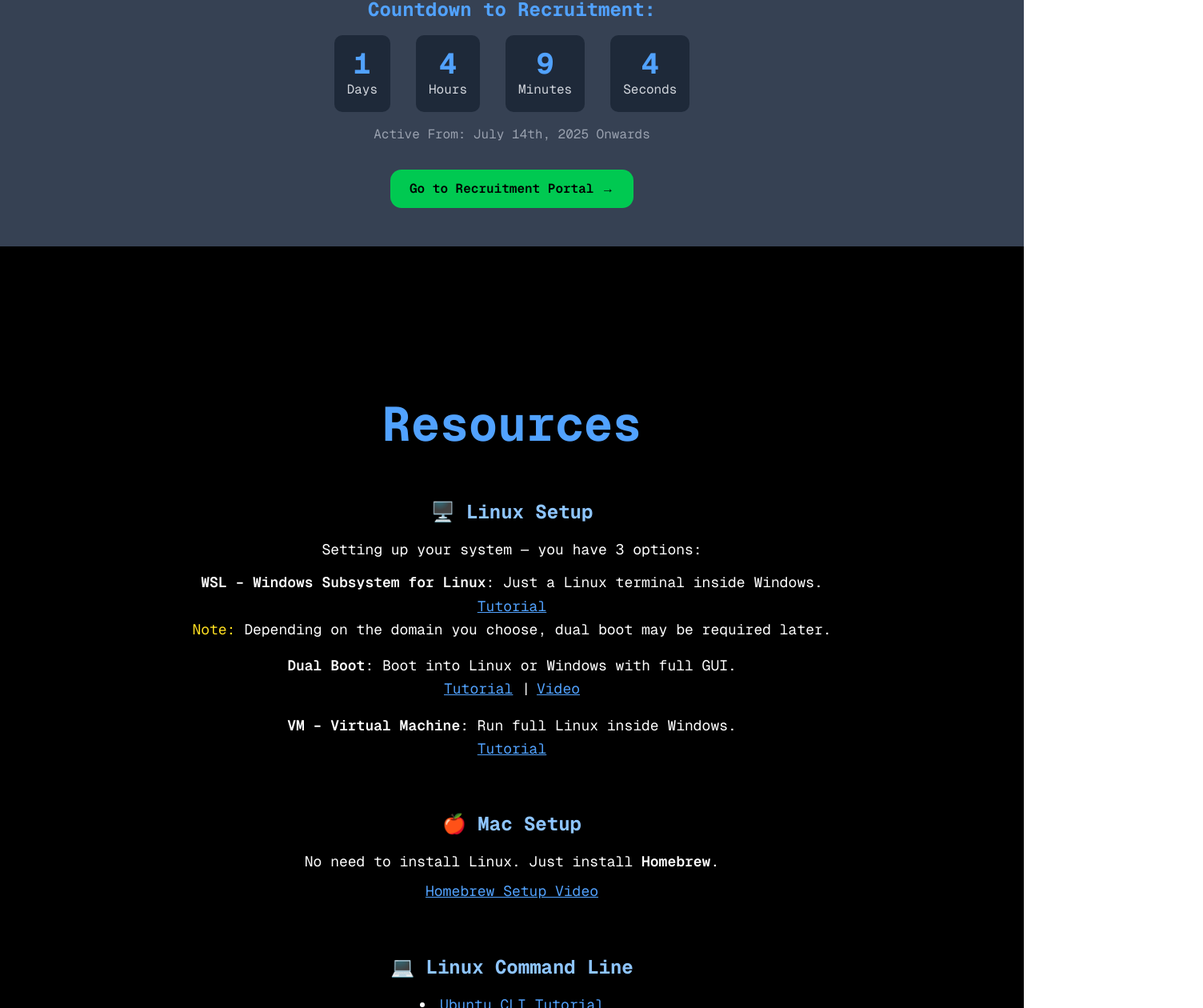
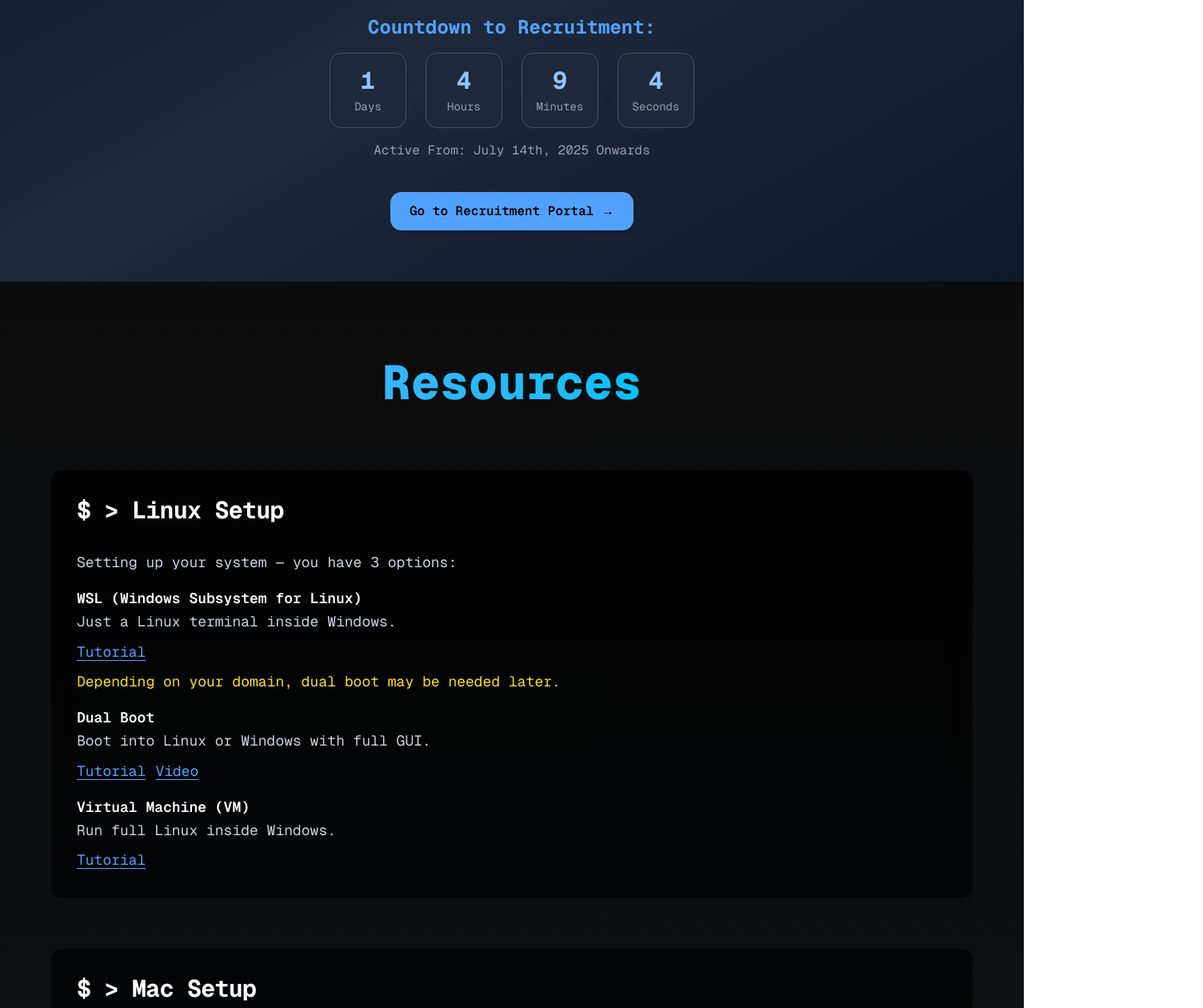
Before and after one commit to h3ri0s/bi0s_ctf_recruitment_25, a Next.js app: page / in a window 1280 px wide. Shown: the part 1404-2664 px from the top of the page at 80% size, 1504 px wide, since content can reach past the window. Built offline with nearby package versions, Linux system fonts and the light colour scheme.

Commit message:
feat-added_hover_gradient

```diff
--- a/app/page.js
+++ b/app/page.js
@@ -51,73 +51,75 @@ export default function HomePage() {
       </div>
 
       {/* Countdown Section */}
-      <section className="bg-gray-700 text-center py-12">
-        <h2 className="text-3xl md:text-5xl font-bold text-gray-500 mb-4" id="ctfdetail">
+      <section
+  className="relative bg-gradient-to-br from-[#0f172a] via-[#1e293b] to-[#0f172a] py-16 px-6 text-white text-center"
+  id="ctfdetail"
+>
+  <div className="max-w-5xl mx-auto">
+    <h2 className="text-3xl md:text-5xl font-extrabold text-transparent bg-clip-text bg-gradient-to-r from-blue-400 to-cyan-300 mb-6">
       Prove Yourself And Grab a Spot Among the Elite
     </h2>
 
-        <p className="text-base md:text-lg text-gray-300 max-w-3xl mx-auto mb-6">
+    <p className="text-base md:text-lg text-slate-300 max-w-3xl mx-auto mb-6 leading-relaxed">
       All you need to do is prove yourself. Take on the challenges and conquer them all to show us your mettle, and claim your spot among the elite!
     </p>
 
-        <p className="text-sm md:text-base text-red-400 max-w-3xl mx-auto">
-          <strong>NOTE:</strong> This Recruitment drive is only for upcoming freshers in the Amritapuri campus ('25-'29 batch). We are <u>not</u> recruiting Second years (Sem 3) or Third Years (Sem 5) students.
+    <p className="text-sm md:text-base text-red-400 max-w-3xl mx-auto leading-snug">
+      <strong>NOTE:</strong> This Recruitment drive is only for upcoming freshers in the Amritapuri campus (’25–’29 batch). We are <u>not</u> recruiting Second years (Sem 3) or Third Years (Sem 5) students.
     </p>
 
     {isActive ? (
-          <div className="text-center mt-10">
-            <h1 className="text-2xl md:text-4xl font-bold text-green-400 mb-2">
+      <div className="mt-10">
+        <h3 className="text-2xl md:text-4xl font-bold text-green-400 mb-2 animate-pulse">
           🎉 RECRUITMENT IS NOW ACTIVE! 🎉
-            </h1>
+        </h3>
         <p className="text-lg md:text-xl text-green-300">
           Active From: July 14th, 2025 Onwards
         </p>
       </div>
     ) : (
-          <div className="text-center mt-10">
-            <h1 className="text-xl md:text-2xl font-bold text-blue-400 mb-4">
+      <div className="mt-10">
+        <h3 className="text-xl md:text-2xl font-bold text-blue-400 mb-4">
           Countdown to Recruitment:
-            </h1>
-            <div className="flex justify-center items-center space-x-4 md:space-x-8">
-              {["Days", "Hours", "Minutes", "Seconds"].map((label, index) => {
-                const value = [timeLeft.days, timeLeft.hours, timeLeft.minutes, timeLeft.seconds][index];
+        </h3>
+        <div className="flex justify-center items-center flex-wrap gap-4 md:gap-6">
+          {["Days", "Hours", "Minutes", "Seconds"].map((label, i) => {
+            const value = [timeLeft.days, timeLeft.hours, timeLeft.minutes, timeLeft.seconds][i];
             return (
-                  <div key={label} className="bg-gray-800 p-4 rounded-lg">
-                    <div className="text-2xl md:text-4xl font-bold text-blue-400">{value}</div>
-                    <div className="text-sm md:text-base text-gray-300">{label}</div>
+              <div
+                key={label}
+                className="w-20 sm:w-24 bg-[#1e293b] border border-slate-600 p-4 rounded-xl shadow-inner backdrop-blur-md"
+              >
+                <div className="text-2xl sm:text-3xl font-bold text-blue-300">{value}</div>
+                <div className="text-xs sm:text-sm text-slate-400 mt-1">{label}</div>
               </div>
             );
           })}
         </div>
-            <p className="text-sm md:text-base text-gray-400 mt-4">
+        <p className="text-sm md:text-base text-slate-400 mt-4">
           Active From: July 14th, 2025 Onwards
         </p>
       </div>
     )}
 
-        {/* Recruitment Portal Link */}
-        <div className="mt-8">
+    <div className="mt-10">
       <a
         href="https://recruitment.bi0s.in/login"
-            className="inline-block bg-green-500 hover:bg-green-600 text-black font-semibold px-6 py-3 rounded-xl transition"
+        className="inline-block px-6 py-3 rounded-xl bg-blue-400 text-black font-semibold shadow-md hover:scale-105 transition-transform duration-300"
       >
         Go to Recruitment Portal →
       </a>
     </div>
+  </div>
 </section>
 
+
       {/* Resources Section */}
-      <section className="text-center py-24 px-6">
-        <div className="mb-8">
+        <div>
+
           <ResourcesSection />
         </div>
-        <a
-          href="https://wiki.bi0s.in/"
-          className="bg-blue-500 hover:bg-blue-600 text-black font-semibold px-6 py-3 rounded-xl transition"
-        >
-          For More Information →
-        </a>
-      </section>
+
 
       {/* About Section */}
       <AboutSection />
--- a/components/ResourcesSection.jsx
+++ b/components/ResourcesSection.jsx
@@ -1,107 +1,221 @@
 "use client";
-
-import React from "react";
+import React, { useState } from "react";
 
 export const ResourcesSection = () => {
+  const [bgClass, setBgClass] = useState(
+    "from-[#0f0f0f]/80 via-[#10141c]/80 to-[#0f0f0f]/80"
+  );
+
+  const handleEnter = (gradient) => () => setBgClass(gradient);
+  const handleLeave = () =>
+    setBgClass("from-[#0f0f0f]/80 via-[#10141c]/80 to-[#0f0f0f]/80");
+
   return (
-    <section className="py-24 px-6 bg-black text-white">
-      <h2 className="text-4xl md:text-6xl font-bold text-blue-400 text-center mb-16">
+    <section
+      className={`transition-colors duration-500 bg-gradient-to-b ${bgClass} text-white py-24 px-6 w-full`}
+    >
+      <h2 className="text-center text-5xl md:text-6xl font-extrabold mb-20 bg-gradient-to-r from-blue-400 to-cyan-400 text-transparent bg-clip-text">
         Resources
       </h2>
 
-      <div className="w-full max-w-6xl mx-auto space-y-16 text-lg leading-relaxed">
-        {/* Linux Setup */}
-        <div>
-          <h3 className="text-2xl font-bold text-blue-300 mb-4">🖥️ Linux Setup</h3>
-          <p className="mb-3">Setting up your system — you have 3 options:</p>
+      <div className="w-full max-w-6xl mx-auto grid gap-16 text-base md:text-lg leading-relaxed">
+
+        <ResourceBlock
+          title="$ > Linux Setup"
+          onEnter={handleEnter("from-blue-900/60 via-blue-800/60 to-slate-900/60")}
+          onLeave={handleLeave}
+          hoverTitleColor="text-blue-300"
+        >
+          <p className="text-slate-300 mb-4">Setting up your system — you have 3 options:</p>
           <ul className="space-y-4">
-            <li>
-              <span className="font-semibold text-white">WSL – Windows Subsystem for Linux</span>: Just a Linux terminal inside Windows.
-              <br />
-              <a href="https://www.howtogeek.com/744328/how-to-install-the-windows-subsystem-for-linux-on-windows-11/" className="text-blue-400 underline">Tutorial</a>
-              <br />
-              <span className="text-yellow-300">Note:</span> Depending on the domain you choose, dual boot may be required later.
-            </li>
-            <li>
-              <span className="font-semibold text-white">Dual Boot</span>: Boot into Linux or Windows with full GUI.
-              <br />
-              <a href="https://opensource.com/article/18/5/dual-boot-linux" className="text-blue-400 underline">Tutorial</a> |
-              <a href="https://www.youtube.com/watch?v=mXyN1aJYefc" className="text-blue-400 underline ml-2">Video</a>
-            </li>
-            <li>
-              <span className="font-semibold text-white">VM – Virtual Machine</span>: Run full Linux inside Windows.
-              <br />
-              <a href="https://www.codecademy.com/article/installing-linux-using-a-vm" className="text-blue-400 underline">Tutorial</a>
-            </li>
+            <ListItem
+              title="WSL (Windows Subsystem for Linux)"
+              description="Just a Linux terminal inside Windows."
+              links={[{ label: "Tutorial", href: "https://www.howtogeek.com/744328/how-to-install-the-windows-subsystem-for-linux-on-windows-11/" }]}
+              note="Depending on your domain, dual boot may be needed later."
+            />
+            <ListItem
+              title="Dual Boot"
+              description="Boot into Linux or Windows with full GUI."
+              links={[
+                { label: "Tutorial", href: "https://opensource.com/article/18/5/dual-boot-linux" },
+                { label: "Video", href: "https://www.youtube.com/watch?v=mXyN1aJYefc" },
+              ]}
+            />
+            <ListItem
+              title="Virtual Machine (VM)"
+              description="Run full Linux inside Windows."
+              links={[{ label: "Tutorial", href: "https://www.codecademy.com/article/installing-linux-using-a-vm" }]}
+            />
           </ul>
-        </div>
+        </ResourceBlock>
 
-        {/* Mac Setup */}
-        <div>
-          <h3 className="text-2xl font-bold text-blue-300 mb-4">🍎 Mac Setup</h3>
-          <p className="mb-2">
-            No need to install Linux. Just install <span className="font-semibold text-white">Homebrew</span>.
+
+        <ResourceBlock
+          title="$ > Mac Setup"
+          onEnter={handleEnter("from-pink-900/60 via-fuchsia-800/60 to-slate-900/60")}
+          onLeave={handleLeave}
+          hoverTitleColor="text-pink-300"
+        >
+          <p className="text-slate-300 mb-2">
+            No need to install Linux. Just install <span className="text-white font-medium">Homebrew</span>.
           </p>
-          <a href="https://www.youtube.com/watch?v=flQxyoyBX5M" className="text-blue-400 underline">Homebrew Setup Video</a>
-        </div>
+          <ExternalLink href="https://www.youtube.com/watch?v=flQxyoyBX5M">Homebrew Setup Video</ExternalLink>
+        </ResourceBlock>
 
-        {/* Linux CLI */}
-        <div>
-          <h3 className="text-2xl font-bold text-blue-300 mb-4">💻 Linux Command Line</h3>
-          <ul className="space-y-2 list-disc list-inside">
-            <li><a href="https://ubuntu.com/tutorials/command-line-for-beginners#3-opening-a-terminal" className="text-blue-400 underline">Ubuntu CLI Tutorial</a></li>
-            <li><a href="https://medium.com/@AlexanderObregon/mastering-the-basics-of-the-ubuntu-terminal-a-beginners-guide-a9c361d0560f" className="text-blue-400 underline">Ubuntu Terminal Guide</a></li>
-            <li><a href="https://linuxjourney.com/" className="text-blue-400 underline">Linux Journey</a></li>
-            <li><a href="https://www.hostinger.com/in/tutorials/linux-commands" className="text-blue-400 underline">60 Linux Commands</a></li>
-            <li><a href="https://www.youtube.com/watch?v=gd7BXuUQ91w" className="text-blue-400 underline">Video (NetworkChuck)</a></li>
+
+        <ResourceBlock
+          title="$ > Linux Command Line"
+          onEnter={handleEnter("from-indigo-900/60 via-purple-800/60 to-slate-900/60")}
+          onLeave={handleLeave}
+          hoverTitleColor="text-purple-300"
+        >
+          <ul className="space-y-3 list-disc list-inside">
+            {[
+              ["Ubuntu CLI Tutorial", "https://ubuntu.com/tutorials/command-line-for-beginners#3-opening-a-terminal"],
+              ["Ubuntu Terminal Guide", "https://medium.com/@AlexanderObregon/mastering-the-basics-of-the-ubuntu-terminal-a-beginners-guide-a9c361d0560f"],
+              ["Linux Journey", "https://linuxjourney.com/"],
+              ["60 Linux Commands", "https://www.hostinger.com/in/tutorials/linux-commands"],
+              ["NetworkChuck Video", "https://www.youtube.com/watch?v=gd7BXuUQ91w"],
+            ].map(([label, href]) => (
+              <li key={label}><ExternalLink href={href}>{label}</ExternalLink></li>
+            ))}
           </ul>
-        </div>
+        </ResourceBlock>
 
-        {/* Package Managers */}
-        <div>
-          <h3 className="text-2xl font-bold text-blue-300 mb-4">📦 Installing Packages</h3>
-          <p className="mb-2">Each distro uses different package managers. Learn the differences here:</p>
-          <a href="https://www.youtube.com/watch?v=vX3krP6JmOY&t=143s" className="text-blue-400 underline">Package Manager Comparison Video</a>
-        </div>
 
-        {/* CLI Challenges */}
-        <div>
-          <h3 className="text-2xl font-bold text-blue-300 mb-4">🎯 Practice Challenges</h3>
-          <a href="https://cmdchallenge.com" className="text-blue-400 underline">https://cmdchallenge.com</a>
-        </div>
+        <ResourceBlock
+          title="$ > Installing Packages"
+          onEnter={handleEnter("from-yellow-900/60 via-orange-800/60 to-yellow-300/60")}
+          onLeave={handleLeave}
+          hoverTitleColor="text-yellow-300"
+        >
+          <p className="text-slate-300 mb-2">
+            Each distro uses different package managers. Learn the differences here:
+          </p>
+          <ExternalLink href="https://www.youtube.com/watch?v=vX3krP6JmOY&t=143s">Package Manager Comparison Video</ExternalLink>
+        </ResourceBlock>
 
-        {/* Programming */}
-        <div>
-          <h3 className="text-2xl font-bold text-blue-300 mb-4">🧠 Programming Languages</h3>
 
+        <ResourceBlock
+          title="$ > Practice Challenges"
+          onEnter={handleEnter("from-cyan-900/60 via-sky-800/60 to-slate-900/60")}
+          onLeave={handleLeave}
+          hoverTitleColor="text-cyan-300"
+        >
+          <ExternalLink href="https://cmdchallenge.com">https://cmdchallenge.com</ExternalLink>
+        </ResourceBlock>
+
+        <ResourceBlock
+          title="$ > Programming Languages"
+          onEnter={handleEnter("from-emerald-900/60 via-green-800/60 to-slate-900/60")}
+          onLeave={handleLeave}
+          hoverTitleColor="text-emerald-300"
+        >
           <div className="mb-4">
             <h4 className="font-semibold text-white">Python</h4>
             <ul className="list-disc list-inside space-y-1">
-              <li><a href="https://www.youtube.com/watch?v=kqtD5dpn9C8" className="text-blue-400 underline">YouTube Tutorial</a></li>
-              <li><a href="https://www.w3schools.com/python/python_intro.asp" className="text-blue-400 underline">W3Schools Guide</a></li>
+              <li><ExternalLink href="https://www.youtube.com/watch?v=kqtD5dpn9C8">YouTube Tutorial</ExternalLink></li>
+              <li><ExternalLink href="https://www.w3schools.com/python/python_intro.asp">W3Schools Guide</ExternalLink></li>
             </ul>
           </div>
 
           <div>
             <h4 className="font-semibold text-white">C</h4>
             <ul className="list-disc list-inside space-y-1">
-              <li><a href="https://www.youtube.com/watch?app=desktop&v=lA5x1xJtYT8" className="text-blue-400 underline">YouTube Tutorial</a></li>
-              <li><a href="https://computer.howstuffworks.com/c.htm" className="text-blue-400 underline">How C Works</a></li>
+              <li><ExternalLink href="https://www.youtube.com/watch?app=desktop&v=lA5x1xJtYT8">YouTube Tutorial</ExternalLink></li>
+              <li><ExternalLink href="https://computer.howstuffworks.com/c.htm">How C Works</ExternalLink></li>
             </ul>
           </div>
-        </div>
+        </ResourceBlock>
 
-        {/* CTFs */}
-        <div>
-          <h3 className="text-2xl font-bold text-blue-300 mb-4">🚩 Practice CTFs</h3>
+
+        <ResourceBlock
+          title="$ > Practice CTFs"
+          onEnter={handleEnter("from-red-900/60 via-rose-800/60 to-slate-900/60")}
+          onLeave={handleLeave}
+          hoverTitleColor="text-rose-300"
+        >
           <ul className="space-y-2 list-disc list-inside">
-            <li><a href="https://dev.to/atan/what-is-ctf-and-how-to-get-started-3f04" className="text-blue-400 underline">What is CTF?</a></li>
-            <li><a href="https://www.youtube.com/watch?v=Lus7aNf2xDg&t=253s" className="text-blue-400 underline">CTF Intro Video</a></li>
-            <li><a href="https://play.picoctf.org/login" className="text-blue-400 underline">Login to PicoCTF</a> and solve beginner challenges.</li>
-            <li>If stuck, search for writeups/solutions online.</li>
+            <li><ExternalLink href="https://dev.to/atan/what-is-ctf-and-how-to-get-started-3f04">What is CTF?</ExternalLink></li>
+            <li><ExternalLink href="https://www.youtube.com/watch?v=Lus7aNf2xDg&t=253s">CTF Intro Video</ExternalLink></li>
+            <li><ExternalLink href="https://play.picoctf.org/login">PicoCTF – Beginner Challenges</ExternalLink></li>
+            <li>Search for writeups if you're stuck.</li>
           </ul>
-        </div>
+        </ResourceBlock>
       </div>
     </section>
   );
 };
+
+const ResourceBlock = ({
+  title,
+  children,
+  onEnter,
+  onLeave,
+  hoverTitleColor,
+}) => {
+  const [hovered, setHovered] = useState(false);
+
+  return (
+    <div className="relative w-full">
+
+      <div
+        onMouseEnter={() => {
+          setHovered(true);
+          onEnter?.();
+        }}
+        onMouseLeave={() => {
+          setHovered(false);
+          onLeave?.();
+        }}
+        className="absolute top-0 left-1/2 -translate-x-1/2 w-[150%] h-full z-10"
+      ></div>
+
+      <div
+        className={`relative z-20 rounded-xl transition-all duration-300 ${
+          hovered ? "scale-[1.05]" : "scale-100"
+        }`}
+      >
+        <div className="rounded-xl bg-black/70 p-6 md:p-8 shadow-md backdrop-blur-md">
+          <h3
+            className={`text-3xl font-bold mb-8 tracking-tight transition-colors duration-300 ${
+              hovered ? hoverTitleColor : "text-white"
+            }`}
+          >
+            {title}
+          </h3>
+          {children}
+        </div>
+      </div>
+    </div>
+  );
+};
+
+
+
+const ListItem = ({ title, description, links, note }) => (
+  <li>
+    <p className="font-semibold text-white">{title}</p>
+    <p className="text-slate-300">{description}</p>
+    <div className="flex flex-wrap gap-3 mt-2">
+      {links.map((l) => (
+        <ExternalLink key={l.href} href={l.href}>
+          {l.label}
+        </ExternalLink>
+      ))}
+    </div>
+    {note && <p className="text-yellow-300 mt-2">{note}</p>}
+  </li>
+);
+
+const ExternalLink = ({ href, children }) => (
+  <a
+    href={href}
+    target="_blank"
+    rel="noopener noreferrer"
+    className="text-blue-400 hover:text-blue-300 underline underline-offset-4 transition"
+  >
+    {children}
+  </a>
+);
--- a/components/footer.jsx
+++ b/components/footer.jsx
@@ -3,7 +3,7 @@
 export function Footer(){
     return(
         <footer className="bg-black-900 text-center text-gray-500 py-6 text-sm">
-        © 2025 CTF bi0s• <a href="https://discord.com" className="text-blue-400 hover:underline">Discord</a>
+        © 2025 CTF bi0s
       </footer>
     )
 }
--- a/components/navbar.jsx
+++ b/components/navbar.jsx
@@ -16,14 +16,10 @@ export default function SiteNavbar() {
         <span className="font-bold text-lg">bi0s</span>
       </Link>
 
-      {/* Right side - Links (Desktop) */}
-      <div className="hidden md:flex items-center gap-10">
-        <Link href="https://wiki.bi0s.in/ " className="hover:text-blue-400 transition">
-          Resources
-        </Link>
-        <Link href="#aboutus" className="hover:text-blue-400 transition">
-          About Us
-        </Link>
+
+      <div className="hidden md:flex absolute left-1/2 -translate-x-1/2 gap-10">
+        <Link href="https://wiki.bi0s.in/" className="hover:text-blue-400 transition">Resources</Link>
+        <Link href="#about" className="hover:text-blue-400 transition">About</Link>
       </div>
 
       {/* Mobile menu button */}
```
Also changed, not shown: components/AboutSection.jsx (+83 -121 lines). Lines whose indentation alone changed are shown as unchanged.
